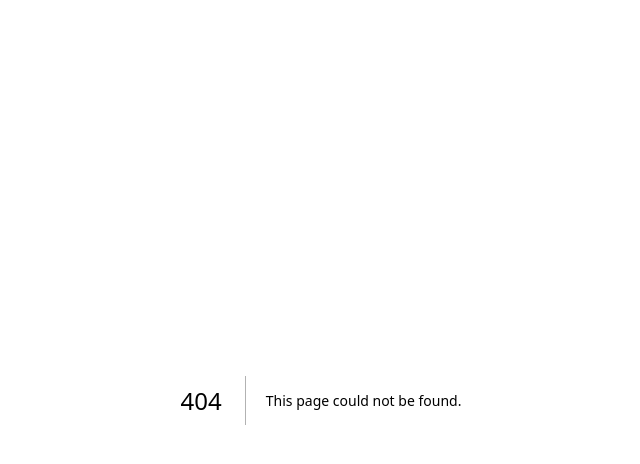
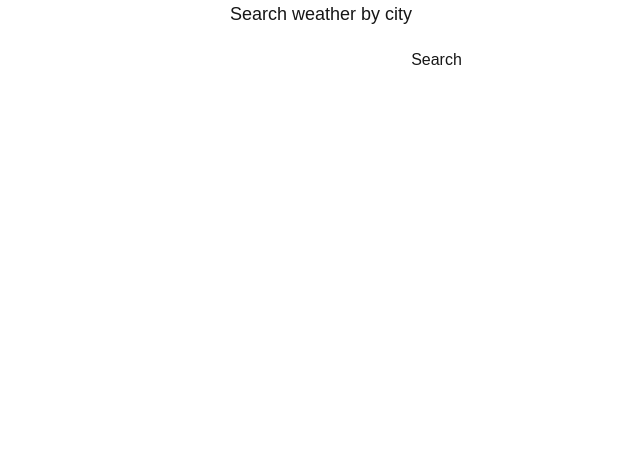
Before and after one commit to julioacontreras/weather-dashboard, a Next.js app: page / in a window 1280 px wide. Before the commit this address had no page. Shown: the top 464 px of the page, without its empty margins (319-959 px from the left). Built offline with nearby package versions, Linux system fonts and the light colour scheme.

Commit message:
refact: refactored pages

```diff
--- /dev/null
+++ b/src/pages/favorite.tsx
@@ -0,0 +1,8 @@
+
+export default function Favorite() {
+  return (
+      <div className="text-lg">
+        Managment favorite cities
+      </div>
+  );
+}
--- /dev/null
+++ b/src/pages/index.tsx
@@ -0,0 +1,24 @@
+import { useState } from 'react'
+import { useRouter } from 'next/router'
+
+export default function Home() {
+  const router = useRouter()
+  const [city, setCity] = useState('')
+  const onClickSearchWeatherByCity = () => {
+    router.push(`/weather?localization=${city}`)
+  }
+  const handleUpdateCity = (event: React.ChangeEvent<HTMLInputElement>) => {
+    setCity(event.target.value)
+  }
+  return (
+    <div className="flex flex-col gap-4 justify-center items-center">
+      <div className="text-lg">
+        Search weather by city
+      </div>
+      <div className="flex gap-4">
+        <input type="text" className="dark:text-black rounded-sm p-1" onChange={handleUpdateCity}></input>
+        <button className="dark:bg-slate-50 dark:text-black px-2 py-1 rounded-sm" onClick={() => { onClickSearchWeatherByCity() } }>Search</button>
+      </div>
+    </div>
+  )
+}
--- a/src/pages/login.tsx
+++ /dev/null
@@ -1,8 +0,0 @@
-
-export default function Login() {
-  return (
-      <div className="text-lg">
-        Login
-      </div>
-  );
-}
--- a/src/pages/dashboard.tsx
+++ b/src/pages/weather.tsx
@@ -2,14 +2,15 @@ import { useEffect } from 'react'
 import CardWeather from '../components/card-weather'
 import { useWeather } from '../hooks/useWeather'
 import { CELCUIS, KEVIN } from '../types/weather'
+import { useRouter } from 'next/router';
 
-export default function Dashboard() {
-  const { data, loading, error, setIsMounted, callApiWeather, degreeType, setDegreeType } = useWeather('Valencia, Spain')
-
+export default function Weather() {
+  const router = useRouter()
+  const { localization } = router.query
+  const { data, loading, error, setIsMounted, callApiWeather, degreeType, setDegreeType } = useWeather(localization as string)
   const onClickChangeDegreeType = () => {
     setDegreeType(degreeType === CELCUIS ? KEVIN : CELCUIS)
   }
-
   useEffect(() => {
     callApiWeather()
     return () => {
@@ -17,14 +18,10 @@ export default function Dashboard() {
     }
   // eslint-disable-next-line react-hooks/exhaustive-deps
   }, [])
-
   return (<div>
     <div> Dashboard </div>
-
     {loading && <div> Loading... </div>}
-
     {error && <div> Error: {error} </div>}
-
     {!loading && data &&
       <div className='flex flex-col gap-4 justify-center items-center'>
         <CardWeather
@@ -39,6 +36,5 @@ export default function Dashboard() {
         <button className='text-sm' onClick={() => { onClickChangeDegreeType() }}>Change to {degreeType === CELCUIS ? 'Kelvin' : 'Celsius'}</button>
       </div>
     }
-
   </div>)
 }
```
Also changed, not shown: src/services/storage.ts (added), 1 other file (tests, documents, lock files or other folders).
